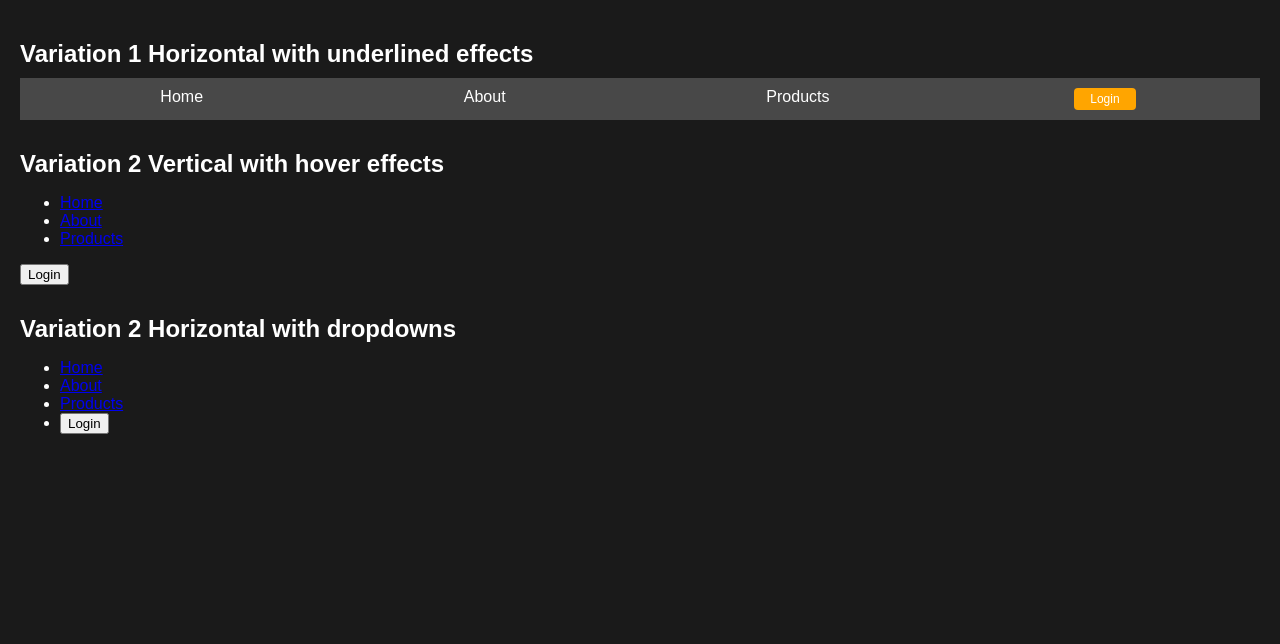
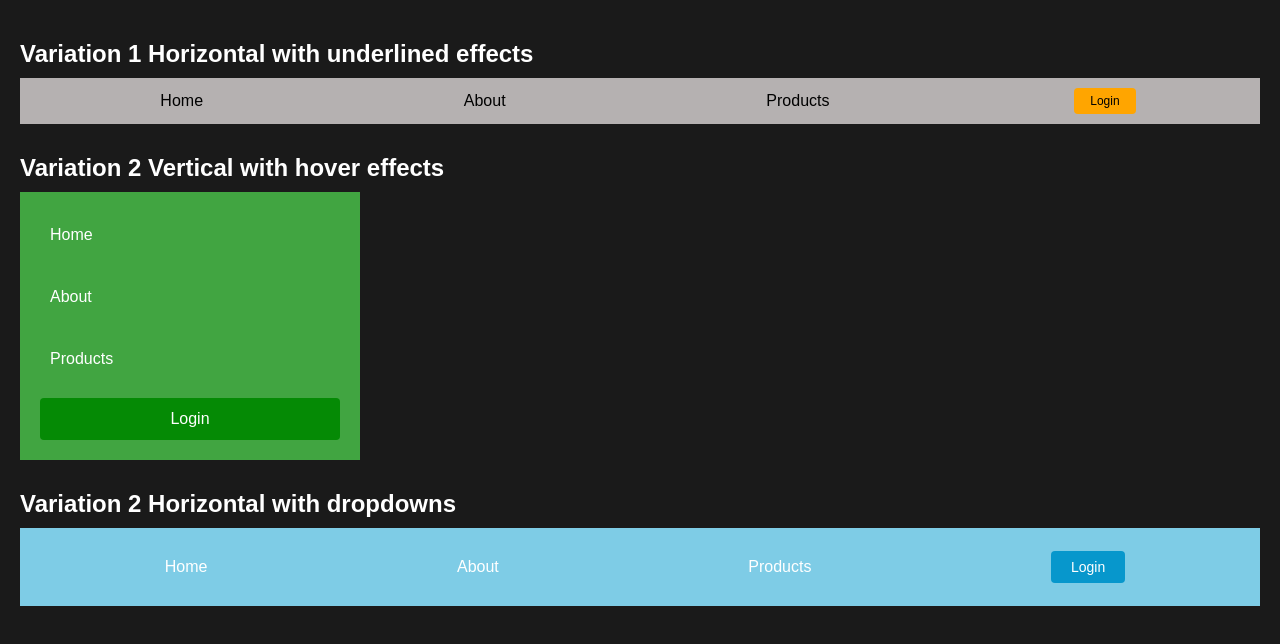
Before and after one commit to bilalahmad72/css_learning, a plain HTML site: page 06_navbar/navbar.html in a window 1280 px wide. Drawn offline with Linux system fonts and the light colour scheme.

Commit message:
Update navbar.html

```diff
--- a/06_navbar/navbar.html
+++ b/06_navbar/navbar.html
@@ -23,7 +23,7 @@
       }
 
       .nav-one {
-        background-color: #484848;
+        background-color: #b5b1b1;
         padding: 10px;
       }
 
@@ -38,12 +38,12 @@
 
       .nav-one li {
         /* to add this is a good practice even through its does not create any effect but its good practice to make it inline */
-        display: inline;
+        display: flex;
       }
 
       .nav-one a {
         text-decoration: none;
-        color: white;
+        color: black;
         /* background-color: orange; */
         padding: 4px 16px;
         border-radius: 4px;
@@ -54,7 +54,7 @@
         background-color: orange;
         border: none;
         padding: 4px 16px;
-        color: white;
+        color: black;
         border-radius: 4px;
         font-size: 12px;
       }
@@ -62,7 +62,7 @@
       .nav-one a::after {
         content: "";
         position: absolute;
-        height: 2px;
+        height: 3px;
         width: 100%;
         bottom: 0;
         left: 0;
@@ -73,6 +73,113 @@
 
       .nav-one a:hover::after {
         transform: scaleX(1);
+      }
+
+      .nav-two {
+        background-color: rgb(65, 165, 65);
+        padding: 20px;
+        width: 300px;
+      }
+
+      .nav-two ul {
+        margin: 0;
+        padding: 0;
+        list-style-type: none;
+      }
+
+      .nav-two li {
+        margin-bottom: 16px;
+      }
+
+      .nav-two a {
+        text-decoration: none;
+        color: white;
+        display: block;
+        padding: 10px;
+        padding-top: 14px;
+        padding-bottom: 14px;
+        width: 100%;
+      }
+
+      .nav-two a:hover {
+        background-color: green;
+        border-top-left-radius: 4px;
+        border-bottom-left-radius: 4px;
+      }
+
+      .nav-two .login-btn {
+        background-color: rgb(5, 138, 5);
+        border: none;
+        color: white;
+        padding: 12px;
+        width: 100%;
+        border-radius: 4px;
+        font-size: 16px;
+        font-family: Arial, Helvetica, sans-serif;
+      }
+
+      .nav-two .login-btn:hover {
+        background-color: green;
+        transition: transform 0.3s ease-in-out;
+      }
+
+      .nav-three {
+        background-color: rgb(126, 204, 230);
+        padding: 20px;
+      }
+
+      .nav-three ul {
+        list-style-type: none;
+        padding: 0;
+        margin: 0;
+        display: flex;
+
+        /* this align the items from left to right ( X axis ) */
+        justify-content: space-around;
+
+        /* this align the items from top to bottom ( Y axis ) */
+        align-items: center;
+      }
+
+      .nav-three a {
+        text-decoration: none;
+        color: white;
+        padding: 10px;
+        display: block;
+      }
+
+      .nav-three .dropdown-content {
+        display: none;
+      }
+
+      .nav-three .dropdown:hover .dropdown-content {
+        display: block;
+        /* try with this and see the page, its shows the content inside your DOM */
+        /* position: relative; */
+
+        /* but position absolute show data outside of DOM */
+        position: absolute;
+        background-color: rgb(7, 151, 204);
+        width: 150px;
+        padding: 10px;
+      }
+
+      .nav-three .dropdown-content a {
+        margin-bottom: 10px;
+      }
+
+      .nav-three .dropdown-content a:hover {
+        background-color: rgb(2, 118, 164);
+        border-radius: 2px;
+      }
+
+      .nav-three .login-btn {
+        border: none;
+        background-color: rgb(7, 151, 204);
+        padding: 8px 20px;
+        border-radius: 4px;
+        font-size: 14px;
+        color: white;
       }
     </style>
   </head>
@@ -108,8 +215,14 @@
       <nav class="nav-three">
         <ul>
           <li><a href="#">Home</a></li>
-          <li><a href="#">About</a></li>
-
+          <li class="dropdown">
+            <a href="#">About</a>
+            <div class="dropdown-content">
+              <a href="#"> Our Story</a>
+              <a href="#">Team</a>
+              <a href="#">Contact</a>
+            </div>
+          </li>
           <li><a href="#">Products</a></li>
           <li><button class="login-btn">Login</button></li>
         </ul>
```
